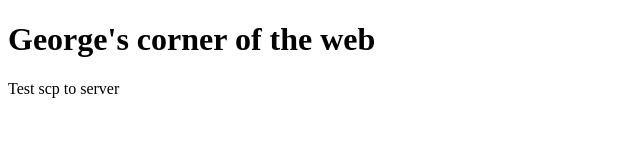
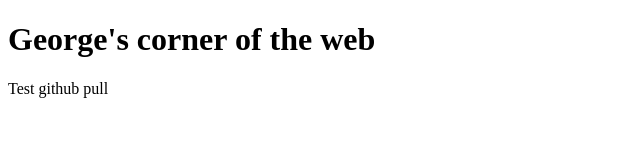
Before and after one commit to george-edwards-code/georgeedwards.id.au, a plain HTML site: page public_html/index.html in a window 1280 px wide. Shown: the full height of the page, 0-640 px from the left. Drawn offline with Linux system fonts and the light colour scheme.

Commit message:
Update index.html

```diff
--- a/public_html/index.html
+++ b/public_html/index.html
@@ -7,6 +7,6 @@
 </head>
 <body>
     <h1>George's corner of the web</h1>
-    <p>Test scp to server</p>
+    <p>Test github pull</p>
 </body>
 </html>
```
